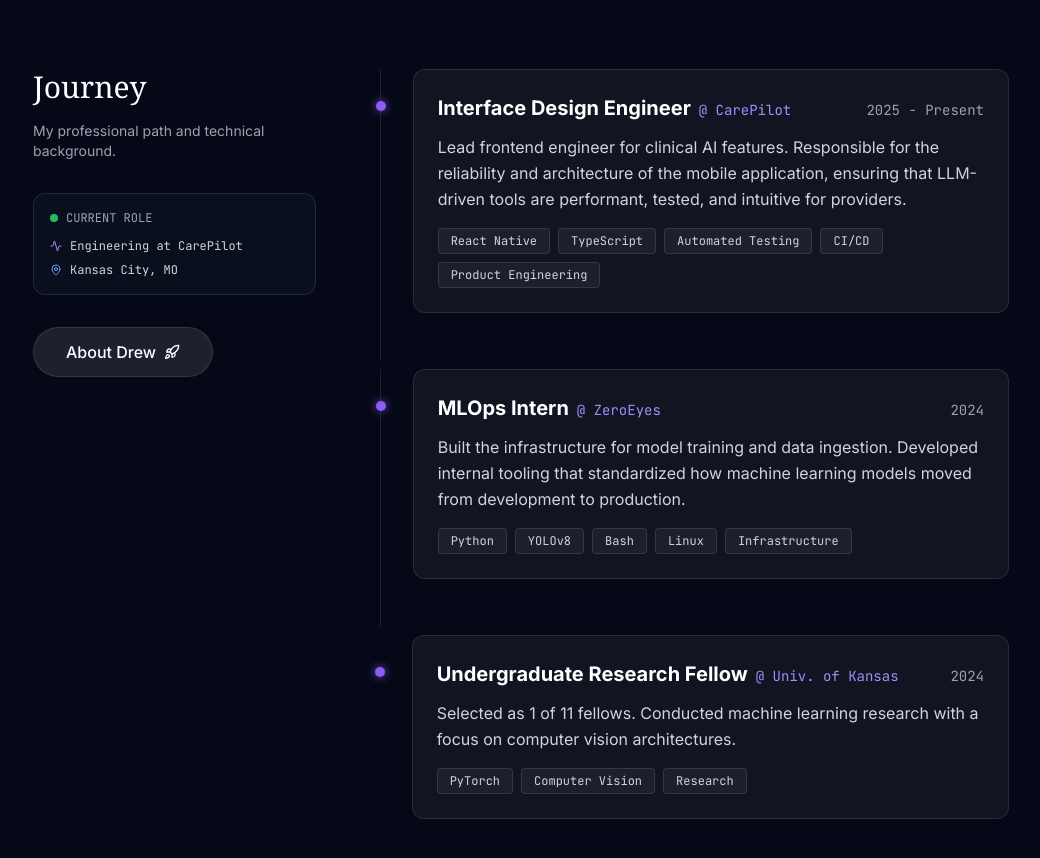
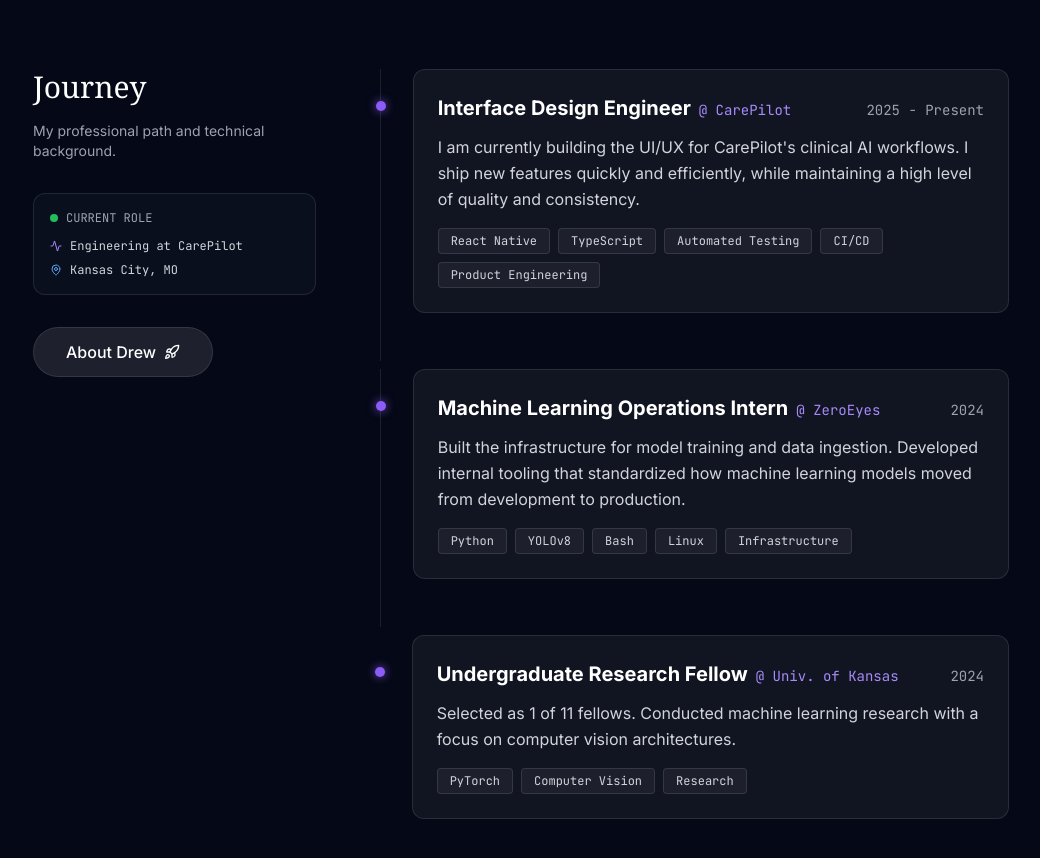
Before and after one commit to drewku42/drew-dot-dev, a Next.js app: page / in a window 1280 px wide. Shown: the part 860-1718 px from the top of the page, without its empty margins (119-1159 px from the left). Built offline with nearby package versions, Linux system fonts and the light colour scheme.

Commit message:
small updates to timeline cards

```diff
--- a/components/home/HomePage.tsx
+++ b/components/home/HomePage.tsx
@@ -11,13 +11,13 @@
     year: '2025 - Present',
     title: 'Interface Design Engineer',
     company: 'CarePilot',
-    description: 'Lead frontend engineer for clinical AI features. Responsible for the reliability and architecture of the mobile application, ensuring that LLM-driven tools are performant, tested, and intuitive for providers.',
+    description: "I am currently building the UI/UX for CarePilot's clinical AI workflows. I ship new features quickly and efficiently, while maintaining a high level of quality and consistency.",
     stack: ['React Native', 'TypeScript', 'Automated Testing', 'CI/CD', 'Product Engineering'],
     delay: 0.1,
   },
   {
     year: '2024',
-    title: 'MLOps Intern',
+    title: 'Machine Learning Operations Intern',
     company: 'ZeroEyes',
     description: 'Built the infrastructure for model training and data ingestion. Developed internal tooling that standardized how machine learning models moved from development to production.',
     stack: ['Python', 'YOLOv8', 'Bash', 'Linux', 'Infrastructure'],
```
